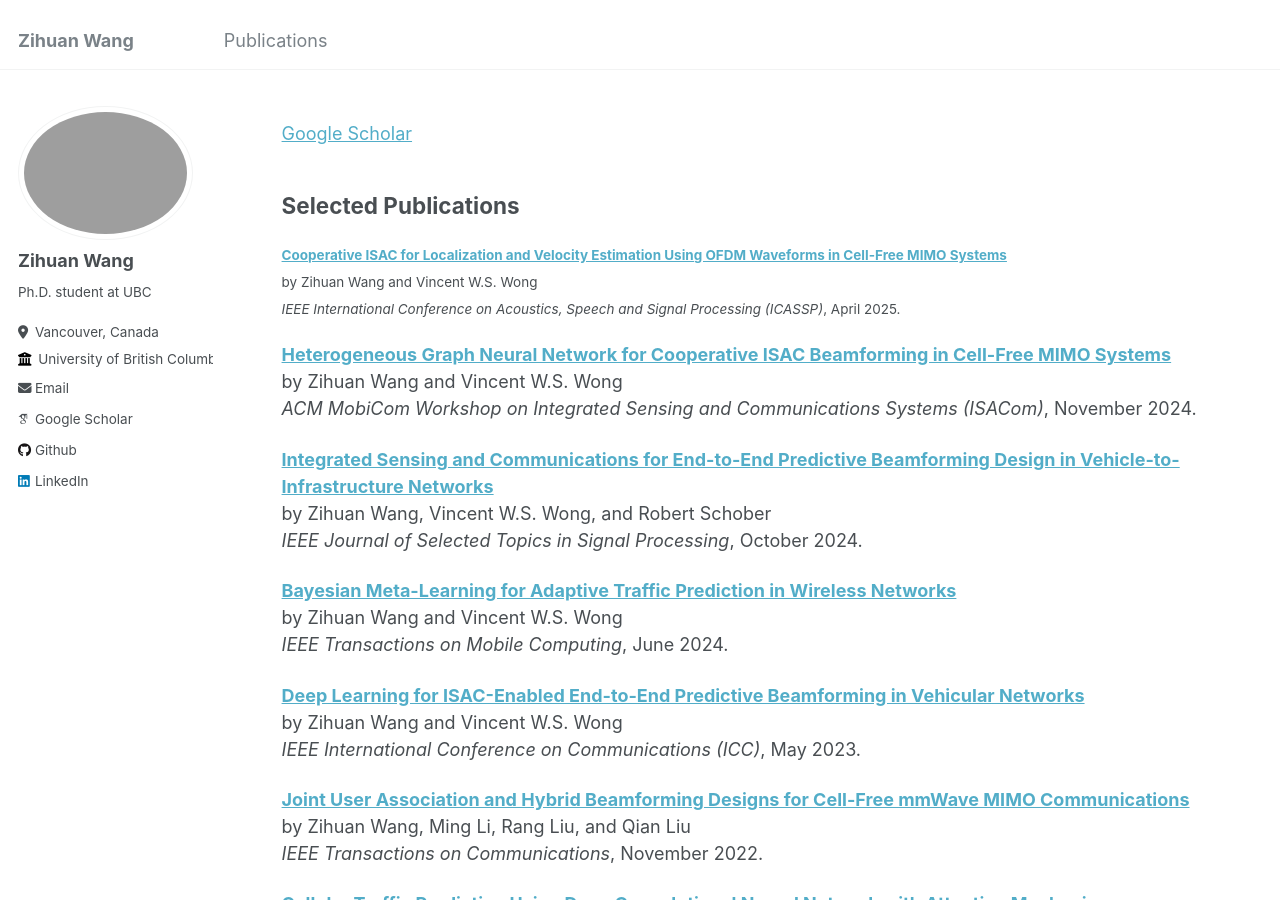
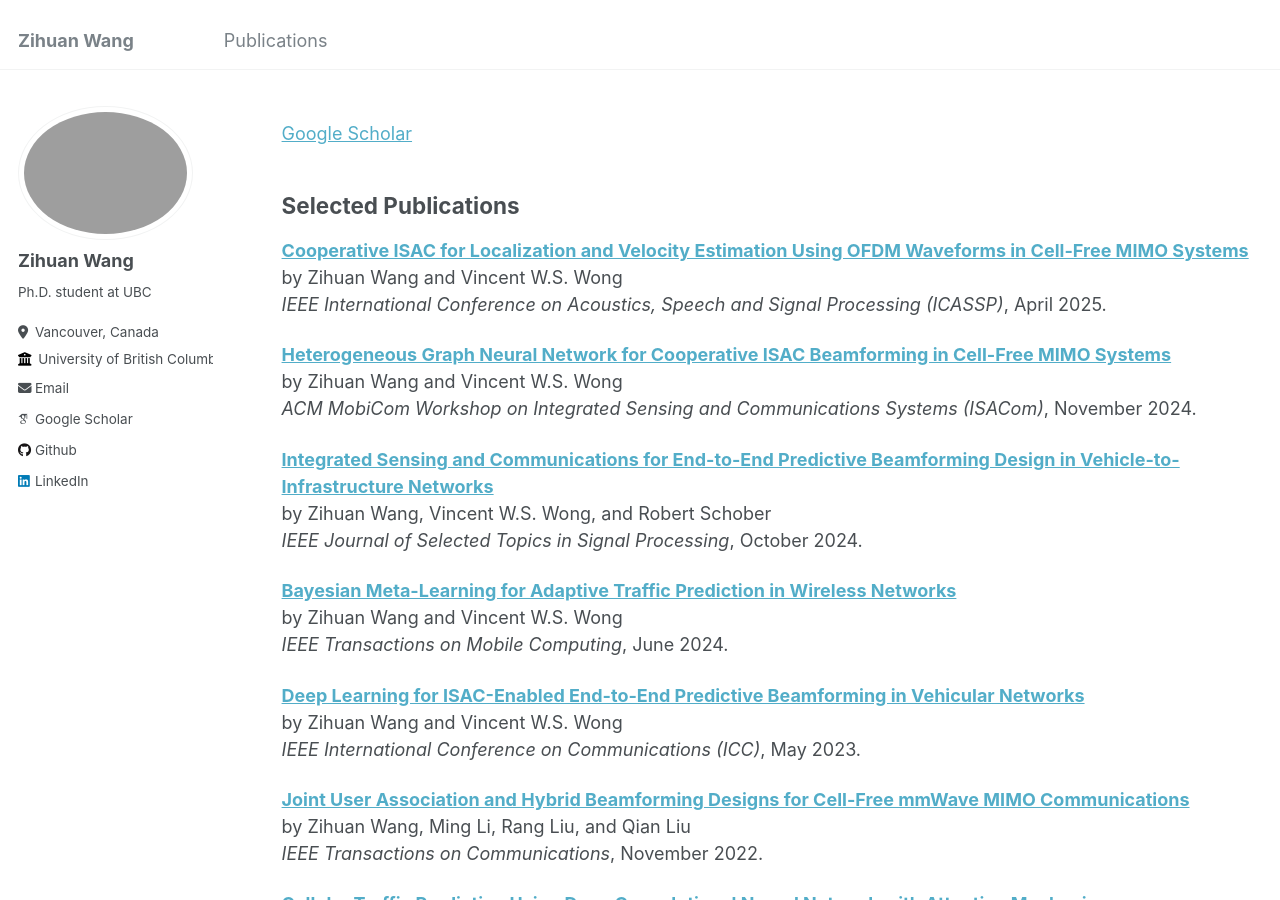
Before and after one commit to zihuanwang/zihuanwang.github.io, a Jekyll site: the page built from _pages/publications.md, in a window 1280 px wide and 900 px high. Built offline with Jekyll 4.4.1, drawn with Linux system fonts in a browser that asks for light colours; some web fonts are replaced.

Commit message:
Update publications.md

```diff
--- a/_pages/publications.md
+++ b/_pages/publications.md
@@ -13,7 +13,6 @@
 Selected Publications
 ---
 
-<sub>
 [**Cooperative ISAC for Localization and Velocity Estimation Using OFDM Waveforms in Cell-Free MIMO Systems**](http://zihuanwang.github.io/files/WW-ICASSP-2025.pdf)<br>
 by Zihuan Wang and Vincent W.S. Wong <br>
 *IEEE International Conference on Acoustics, Speech and Signal Processing (ICASSP)*, April 2025.
@@ -77,4 +76,3 @@
 [**Iterative Hybrid Precoder and Combiner Design for mmWave Multiuser MIMO Systems**](http://zihuanwang.github.io/files/Iterative_Hybrid_Precoder_and_Combiner_Design_for_mmWave_Multiuser_MIMO_Systems.pdf)<br>
 by Zihuan Wang, Ming Li, Xiaowen Tian, and Qian Liu <br>
 *IEEE Communications Letters*, July 2017.
-<sub>
```
